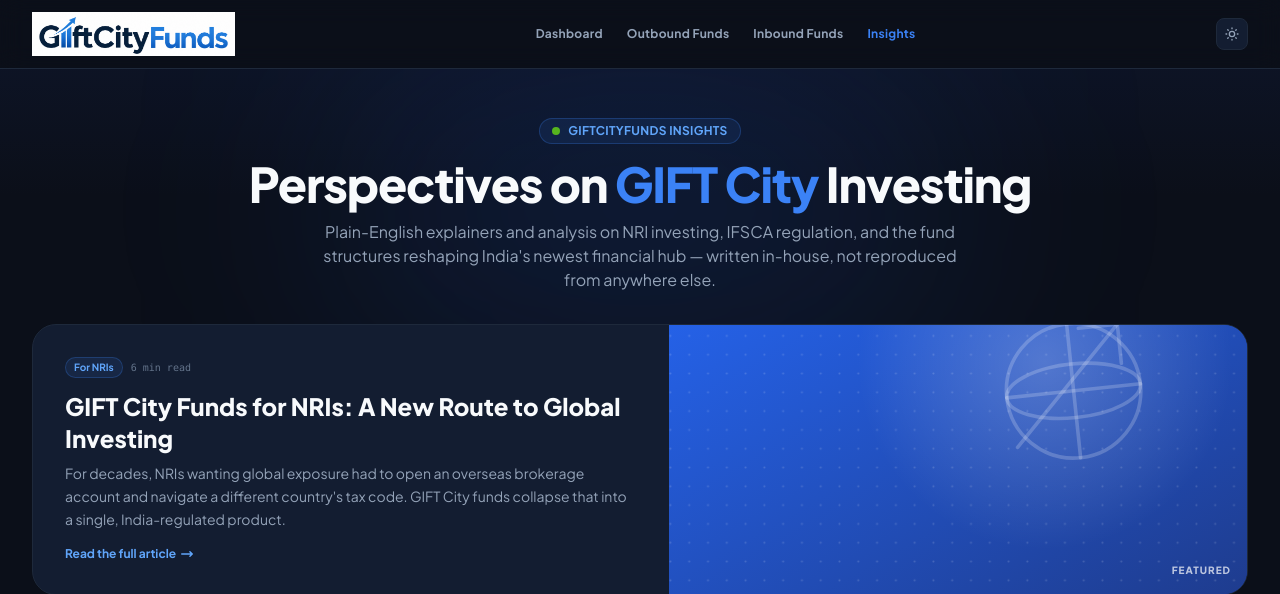
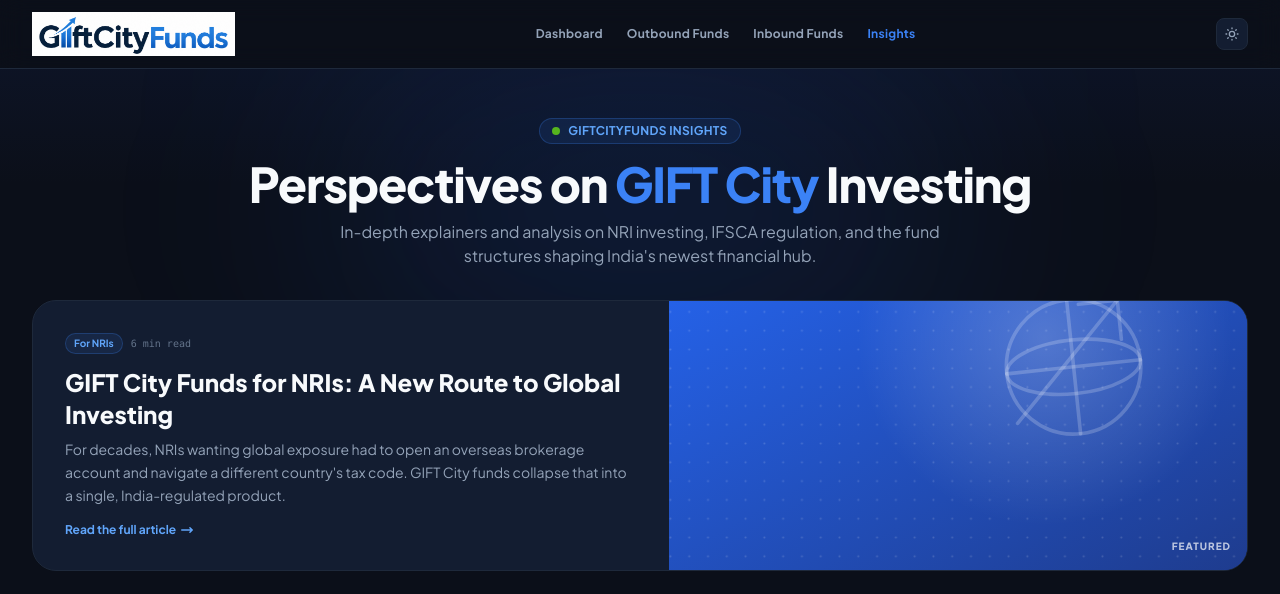
Before and after one commit to nivesh-star/giftcityfunds, a Flask app: page /insights in a window 1280 px wide. Shown: the top 594 px of the page. Run offline with Flask 3, Linux system fonts and the light colour scheme; some libraries are stand-ins or nearby versions.

Commit message:
Tighten Insights hero subtitle copy
Drop the "written in-house, not reproduced from anywhere else" aside
from the hero subtitle -- it read as an odd, defensive disclaimer
right under the headline rather than confident copy. That attribution
still belongs, and stays, in the footer disclaimer and article byline.

Co-Authored-By: Claude Sonnet 5 <noreply@anthropic.com>

```diff
--- a/templates/insights.html
+++ b/templates/insights.html
@@ -77,7 +77,7 @@
         Perspectives on <span class="text-blue-500">GIFT City</span> Investing
       </h1>
       <p class="text-sm md:text-base text-[var(--color-text-muted)] max-w-2xl mx-auto">
-        Plain-English explainers and analysis on NRI investing, IFSCA regulation, and the fund structures reshaping India's newest financial hub — written in-house, not reproduced from anywhere else.
+        In-depth explainers and analysis on NRI investing, IFSCA regulation, and the fund structures shaping India's newest financial hub.
       </p>
     </div>
   </header>
```
